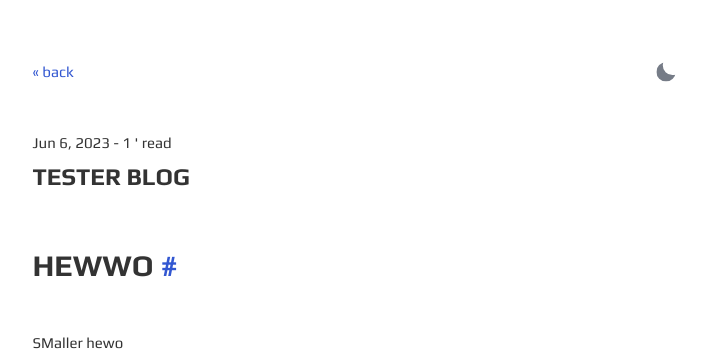
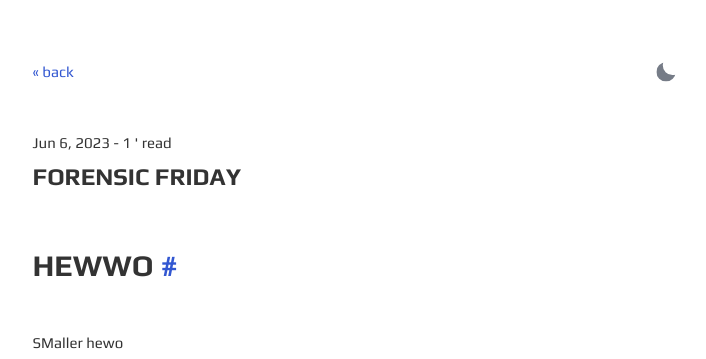
Before and after one commit to Plasmarc-Studios/containcorp-blog, a Jekyll site: the page built from docs/_posts/2023-06-06-Testing-Blog.md, in a window 1280 px wide. Shown: the top 359 px of the page, without its empty margins (285-991 px from the left). Built offline with Jekyll 4.4.1, drawn with Linux system fonts in a browser that asks for light colours.

Commit message:
Updates to file names + test blog changes

```diff
--- a/docs/_posts/2023-06-06-Testing-Blog.md
+++ b/docs/_posts/2023-06-06-Testing-Blog.md
@@ -1,10 +1,9 @@
 ---
 layout: post
-title: "Tester Blog"
+title: "Forensic Friday"
 date: 2023-06-06 09:55:00 +0100
-categories: Forensic Friday
 published: true
-permalink: "/blog"
+permalink: "/ff"
 ---
 
 # Hewwo
--- a/docs/index.html
+++ b/docs/index.html
@@ -11,7 +11,7 @@ layout: default
     <div class="bio">
 	    {{ site.description }}
         <p>
-	    <a href="{{ site.url }}{{ site.baseurl }}/about/">> About me</a>
+	    <a href="{{ site.url }}{{ site.baseurl }}/roadmap/">> Roadmap</a>
         </p>
     </div>
 
```
Also changed, not shown: docs/roadmap.html (renamed from docs/about.html).
